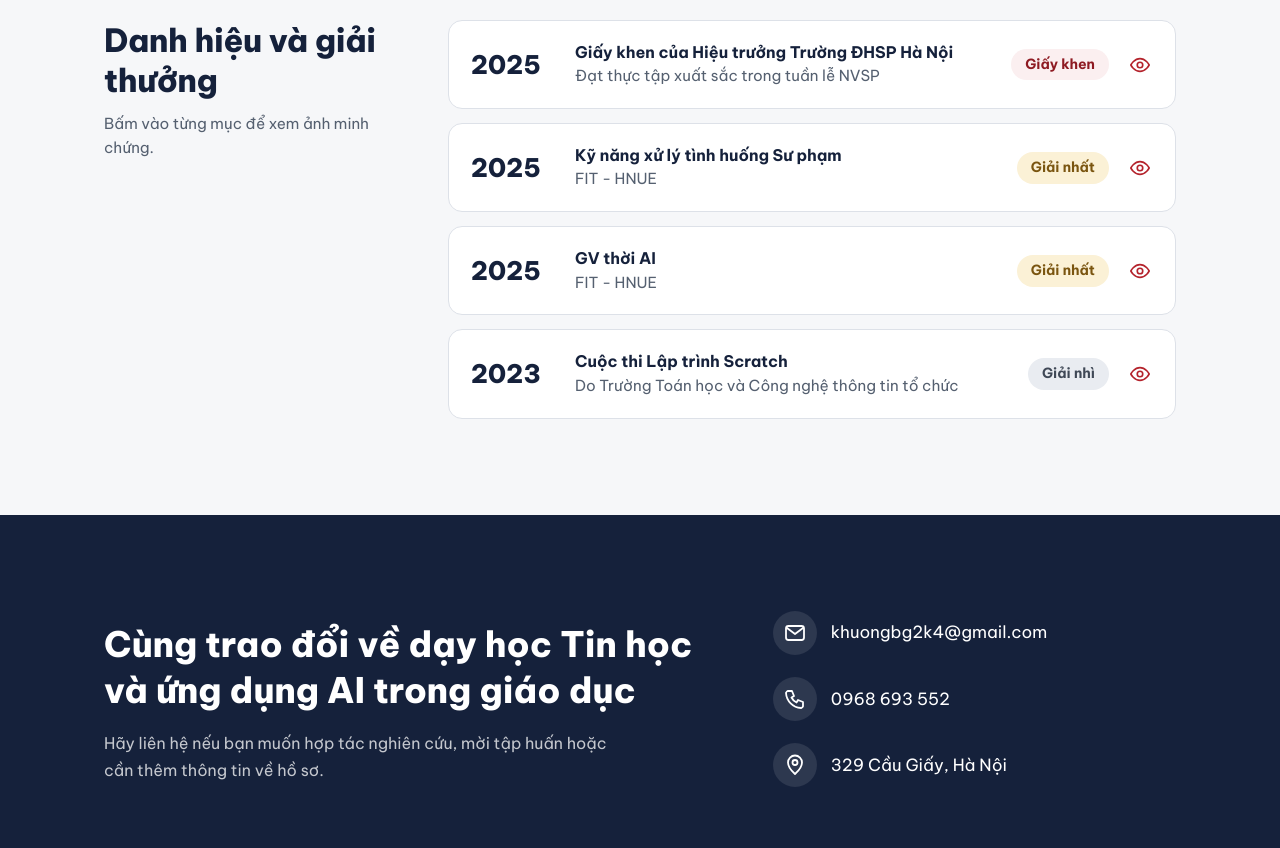
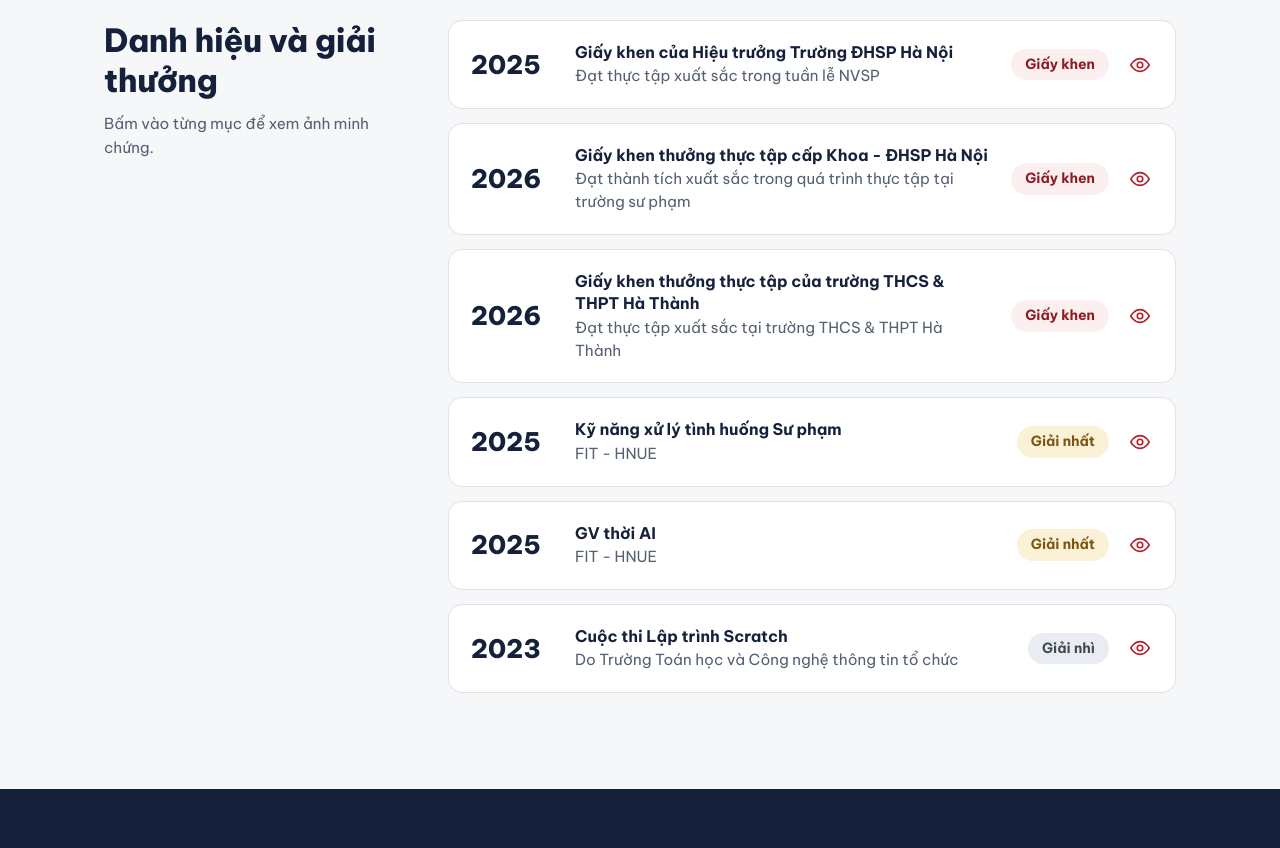
Before and after one commit to HongVanKhuong/Porfolio, a plain HTML site: page index.html in a window 1280 px wide. Shown: the part 4300-5148 px from the top of the page. Drawn offline with Linux system fonts and the light colour scheme.

Commit message:
Add buttons for awards in index.html

```diff
--- a/index.html
+++ b/index.html
@@ -371,6 +371,44 @@
                 class="award"
                 type="button"
                 data-proof="giai-thuong"
+                data-img="./img/giai-thuong/giay-khen-nvsp-2025.jpg"
+                data-title="Giấy khen của Hiệu trưởng Trường ĐHSP Hà Nội"
+                data-meta="2025 · Đạt thực tập xuất sắc trong tuần lễ NVSP"
+              >
+                <span class="award__year">2026</span>
+                <span class="award__body">
+                  <span class="award__title">Giấy khen thưởng thực tập cấp Khoa - ĐHSP Hà Nội</span>
+                  <span class="award__sub">Đạt thành tích xuất sắc trong quá trình thực tập tại trường sư phạm</span>
+                </span>
+                <span class="chip chip--merit">Giấy khen</span>
+                <svg class="award__go" width="22" height="22" aria-hidden="true"><use href="#i-eye" /></svg>
+              </button>
+            </li>
+
+            <li>
+              <button
+                class="award"
+                type="button"
+                data-proof="giai-thuong"
+                data-img="./img/giai-thuong/giay-khen-nvsp-2025.jpg"
+                data-title="Giấy khen của Hiệu trưởng Trường ĐHSP Hà Nội"
+                data-meta="2025 · Đạt thực tập xuất sắc trong tuần lễ NVSP"
+              >
+                <span class="award__year">2026</span>
+                <span class="award__body">
+                  <span class="award__title">Giấy khen thưởng thực tập của trường THCS & THPT Hà Thành</span>
+                  <span class="award__sub">Đạt thực tập xuất sắc tại trường THCS & THPT Hà Thành</span>
+                </span>
+                <span class="chip chip--merit">Giấy khen</span>
+                <svg class="award__go" width="22" height="22" aria-hidden="true"><use href="#i-eye" /></svg>
+              </button>
+            </li>
+
+            <li>
+              <button
+                class="award"
+                type="button"
+                data-proof="giai-thuong"
                 data-img="./img/giai-thuong/xu-ly-tinh-huong-su-pham-2025.jpg"
                 data-title="Giải nhất Kỹ năng xử lý tình huống Sư phạm"
                 data-meta="2025 · FIT - HNUE"
```
